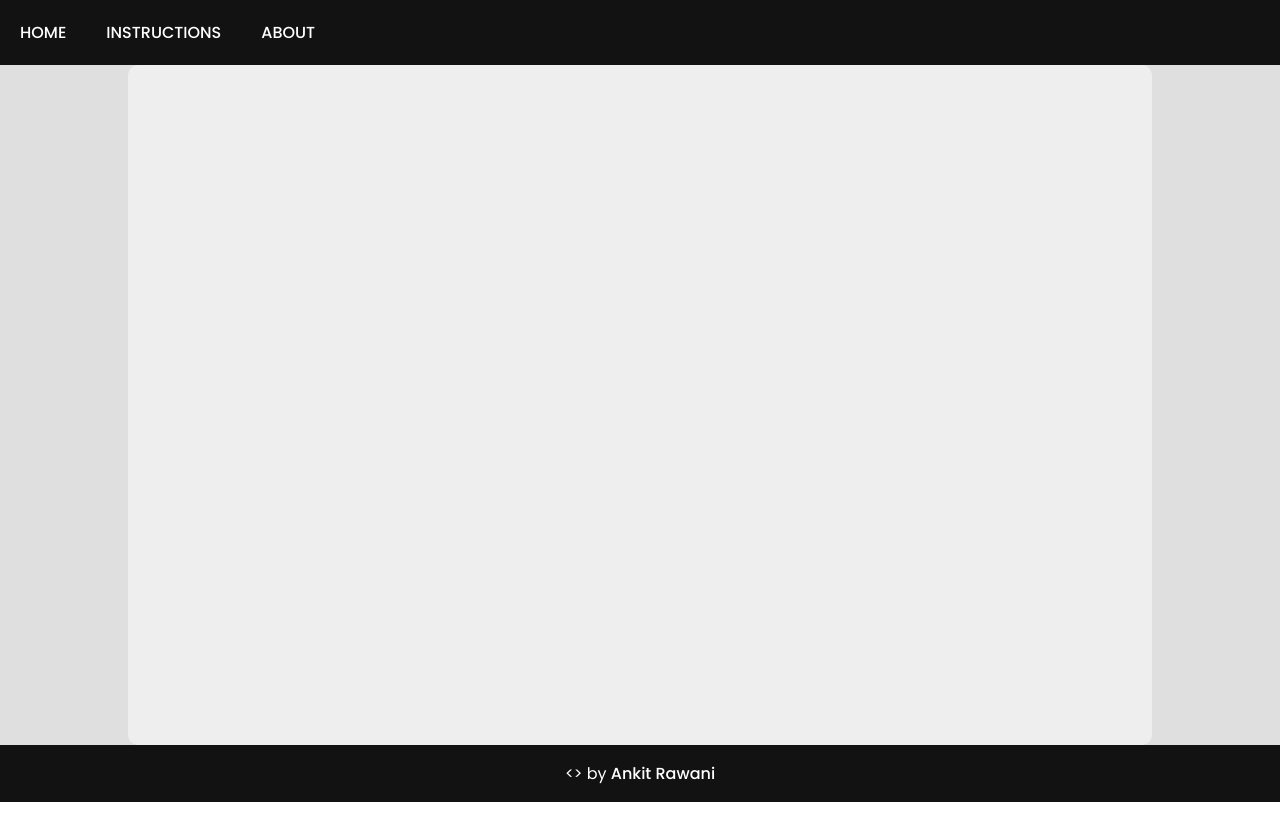
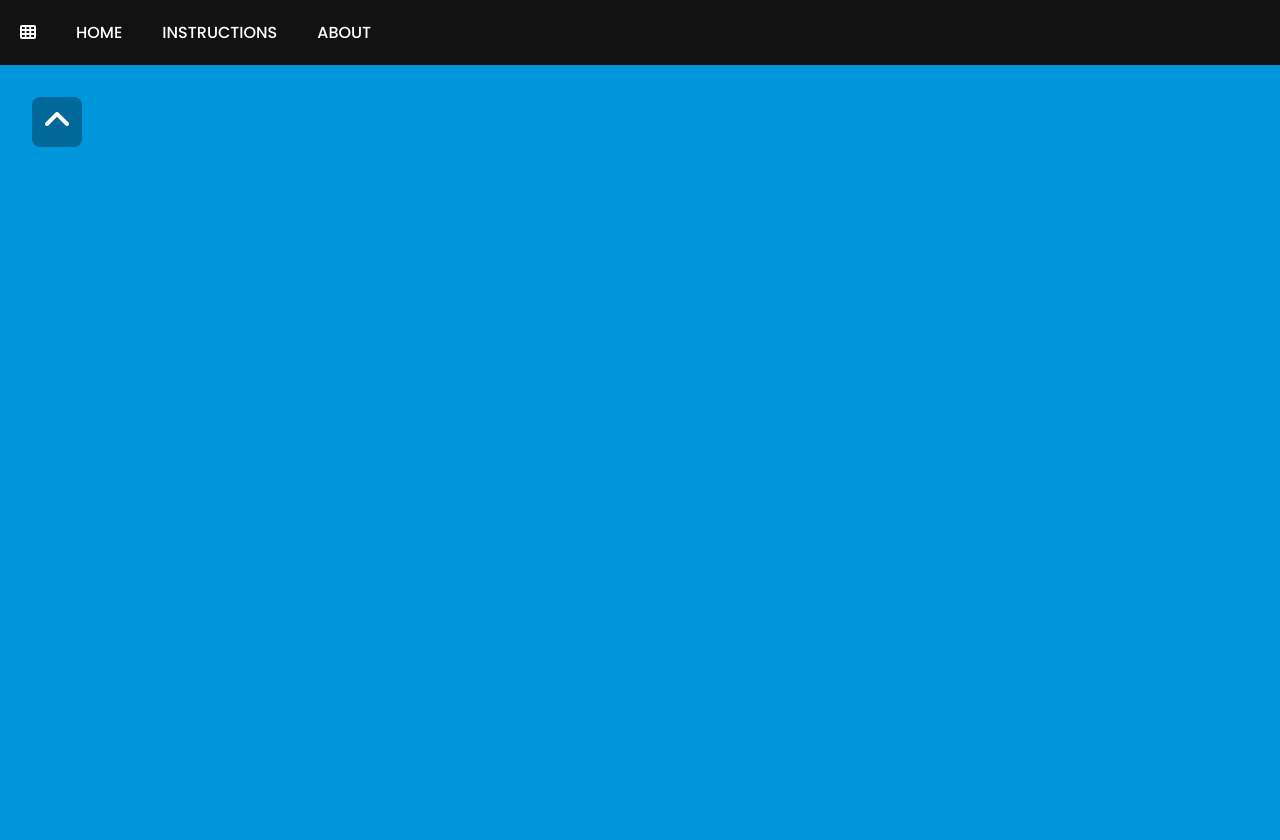
Before and after one commit to ankit-rawani/CovidQuiz, a plain HTML site: page index.html in a window 1280 px wide. Both pictures are taken after a click on the link "INSTRUCTIONS". Before the commit the page ends 802 px from the top, so only its background shows below. Drawn offline with Linux system fonts and the light colour scheme.

Commit message:
Ques pane, notifier pane made, transitions added

```diff
--- a/index.html
+++ b/index.html
@@ -8,22 +8,41 @@
     <link href="https://fonts.googleapis.com/css2?family=Poppins:wght@200;300;400;500;700&family=Raleway:wght@300;500;700&display=swap" rel="stylesheet">
 </head>
 <body>
-    <nav>
-        <a href="#">HOME</a>
-        <a href="#">INSTRUCTIONS</a>
-        <a href="#">ABOUT</a>
-    </nav>
+    <div id="nav-pane-qns">
+        <div>Questions</div>
+        <hr>
+        <div id="nav-pane"></div>
+    </div>
     <div id="root">
+        <nav>
+            <a id='nav-pane-button'><i class="fas fa-th"></i></a>
+            <a id='home-button'>HOME</a>
+            <a id='instructions-button'>INSTRUCTIONS</a>
+            <a id='about-button'>ABOUT</a>
+        </nav>
+        <div id="notifier">
+            <div id='notifier-close'><i class="fas fa-angle-up"></i></div>
+            <div id="notifier-content"></div>
+        </div>
         <div id="dashboard">
-            <div id="nav-pane"></div>
-            <div id="question"></div>
-            <div id="notifier"></div>
+            <div id="question-pane">
+                <div id="question">
+
+                </div>
+                <div id='options'>
+                    <div class="option" id="option1"></div>
+                    <div class="option" id="option2"></div>
+                    <div class="option" id="option3"></div>
+                    <div class="option" id="option4"></div>
+                </div>
+            </div>
         </div>
+        <footer>
+            <p><i class="fas fa-code"></i> by <a href="https://github.com/ankit-rawani/" target="_blank">Ankit Rawani</a></p>
+        </footer>
     </div>
-    <footer>
-        <p><> by <a href="https://github.com/ankit-rawani/" target="_blank">Ankit Rawani</a></p>
-    </footer>
     <script src="./questions.js"></script>
     <script src="./index.js"></script>
+    <script src="https://kit.fontawesome.com/6f523ba04e.js" crossorigin="anonymous"></script>
 </body>
 </html>
--- a/index.js
+++ b/index.js
@@ -0,0 +1,79 @@
+const navPane = document.querySelector('#nav-pane')
+const root = document.querySelector('#root')
+const navPaneQns = document.querySelector('#nav-pane-qns')
+const navPaneButton = document.querySelector('#nav-pane-button')
+const notifier = document.querySelector('#notifier')
+const questionPane = document.querySelector('#question-pane')
+const question = document.querySelector('#question')
+const option1 = document.querySelector('#option1')
+const option2 = document.querySelector('#option2')
+const option3 = document.querySelector('#option3')
+const option4 = document.querySelector('#option4')
+const homeButton = document.querySelector('#home-button')
+const instructionsButton = document.querySelector('#instructions-button')
+const aboutButton = document.querySelector('#about-button')
+const notifierClose = document.querySelector('#notifier-close')
+
+let navPaneOpen = false
+let notifierOpen = false
+
+window.onload = evt => {
+    console.log(document.body.offsetHeight, window.innerHeight)
+    if(document.body.offsetHeight < window.innerHeight) {
+        questionPane.style.height = window.innerHeight - document.querySelector('nav').offsetHeight - document.querySelector('footer').offsetHeight + 'px'
+    }
+
+    for(let i=0; i<15; i++){
+        let qn = document.createElement('div')
+        qn.className = 'qn_number'
+        qn.id = 'qn_'+i
+        qn.textContent = i+1
+        navPane.appendChild(qn)
+    }
+}
+
+navPaneButton.addEventListener('click', () => {
+    if(navPaneOpen) {
+        closeNavPane()
+    }
+    else {
+        openNavPane()
+    }
+})
+
+function openNavPane(){
+    navPaneQns.style.marginLeft = '0px'
+    navPaneOpen = true
+    navPaneButton.firstChild.className = 'fas fa-times'
+    root.style.marginLeft = navPaneQns.offsetWidth + 'px'
+}
+
+function closeNavPane() {
+    navPaneQns.style.marginLeft = -navPaneQns.offsetWidth + 'px'
+    navPaneOpen = false
+    navPaneButton.firstChild.className = 'fas fa-th'
+    root.style.marginLeft = '0px'
+}
+
+instructionsButton.addEventListener('click', openNotifier)
+notifierClose.addEventListener('click', closeNotifier)
+homeButton.addEventListener('click', closeNotifier)
+aboutButton.addEventListener('click', openNotifier)
+
+function openNotifier() {
+    notifier.style.marginTop = document.querySelector('nav').offsetHeight + 'px'
+    notifierOpen = true
+}
+
+function closeNotifier() {
+    notifier.style.marginTop = - notifier.offsetHeight + 'px'
+    notifierOpen = false
+}
+
+let qn_No = 0
+
+question.textContent = questions[qn_No].question
+option1.textContent = questions[qn_No].options[0]
+option2.textContent = questions[qn_No].options[1]
+option3.textContent = questions[qn_No].options[2]
+option4.textContent = questions[qn_No].options[3]
--- a/questions.js
+++ b/questions.js
@@ -1,6 +1,6 @@
 const questions = [
     {
-        question: 'Which of the following statement is/are correct about Favipiravir?',
+        question: 'Qn: Which of the following statement is/are correct about Favipiravir?',
         options: [
             'Favipiravir is an antiviral COVID-19 drug.',
             'Glenmark Pharmaceuticals under the brand name FabiFlu has launched an antiviral drug Favipiravir.',
@@ -12,7 +12,7 @@ const questions = [
         explanation: 'Favipiravir is an antiviral COVID-19 drug. Glenmark Pharmaceuticals under the brand name FabiFlu has launched an antiviral drug Favipiravir. It is India\'s first COVID- 19 drug launched, priced at Rs 103 per tablet.'
     },
     {
-        question: 'How many countries, areas or territories are suffering from novel coronavirus outbreak in the World?',
+        question: 'Qn: How many countries, areas or territories are suffering from novel coronavirus outbreak in the World?',
         options: [
             'More than 50',
             'More than 100',
@@ -24,7 +24,7 @@ const questions = [
         explanation: 'According to WHO, around 216 countries, areas or territories are suffering from novel coronavirus or COVID-19 outbreak in the world till 11 June, 2020.'
     },
     {
-        question: 'Thailand announced that it has proceeded to test its novel coronavirus vaccine on which animal/bird?',
+        question: 'Qn: Thailand announced that it has proceeded to test its novel coronavirus vaccine on which animal/bird?',
         options: [
             'Monkeys',
             'Lizards',
@@ -36,7 +36,7 @@ const questions = [
         explanation: 'After seeing positive results on mice now Thailand announced that it has proceeded to test its novel coronavirus vaccine on monkeys. The vaccine uses messenger RNA (mRNA) technology to weaken the strain of the virus and produce antigens to fight with the virus from the root.'
     },
     {
-        question: "In a study, which cells are found in COVID-19 patients 'bode well' for long term immunity?",
+        question: "Qn: In a study, which cells are found in COVID-19 patients 'bode well' for long term immunity?",
         options: [
             'P-cell',
             'D-cell',
@@ -48,7 +48,7 @@ const questions = [
         explanation: 'T cells are known as immune warriors help us fight some viruses, but their importance for battling SARS-CoV-2, the virus that causes COVID-19, has been unclear. Research is going on and maybe it can be fruitful.'
     },
     {
-        question: 'Name the vaccine that is jointly developed by the German company BioNTech and US pharma giant Pfizer for COVID-19?',
+        question: 'Qn: Name the vaccine that is jointly developed by the German company BioNTech and US pharma giant Pfizer for COVID-19?',
         options: [
             'BNT162',
             'PICOVACC',
@@ -60,7 +60,7 @@ const questions = [
         explanation: 'BNT162 is jointly developed by the German company BioNTech and US pharma giant Pfizer. It is a group of four potential vaccines based on the messenger RNA or mRNA, concept. On the other hand, PICOVACC is an inactivated vaccine developed by the private biopharma company Sinovac. These vaccines are in clinical trial phases.'
     },
     {
-        question: 'Name a clinical trial in which blood is transfused from recovered COVID-19 patients to a coronavirus patient who is in critical condition?',
+        question: 'Qn: Name a clinical trial in which blood is transfused from recovered COVID-19 patients to a coronavirus patient who is in critical condition?',
         options: [
             'Plasma Therapy',
             'Solidarity',
@@ -72,7 +72,7 @@ const questions = [
         explanation: 'Plasma Therapy or Convalescent Plasma Therapy is a clinical trial in which blood is transfused from recovered COVID-19 patients to a coronavirus patient who is in critical condition.'
     },
     {
-        question: 'How does Coronavirus transmit?',
+        question: 'Qn: How does Coronavirus transmit?',
         options: [
             'When a person sneezes or cough, droplets spread in the air or fall on the ground and nearby surfaces.',
             'If another person is nearby and inhales the droplets or touches these surfaces and further touches his face, eyes or mouth, he or she can get an infection.',
@@ -84,7 +84,7 @@ const questions = [
         explanation: 'Coronavirus (COVID-19) transmits through the above-mentioned options.'
     },
     {
-        question: 'What happens to a person suffering from COVID-19?',
+        question: 'Qn: What happens to a person suffering from COVID-19?',
         options: [
             'Around 80% of the people will require no treatment as such and will recover on their own.',
             'Around <20% or a small proportion may need hospitalisation.',
@@ -96,7 +96,7 @@ const questions = [
         explanation: 'A person who develops COVID-19: Majority of the people (80%) does not require treatment and will recover on their own, small proportion (<20%) may need hospitalisation and a very small proportion who are underlying chronic illness may need to admit in an ICU.'
     },
     {
-        question: 'In which age group the COVID-19 spreads?',
+        question: 'Qn: In which age group the COVID-19 spreads?',
         options: [
             'COVID-19 occur in all age groups.',
             'Coronavirus infection is mild in children.',
@@ -108,7 +108,7 @@ const questions = [
         explanation: 'COVID-19 occur in all the age groups. But according to AIMS the infection of coronavirus is mild in children. Persons are at risk who are old and a person suffering from some medical conditions like high blood pressure, cancer, lung disease, diabetes, heart disease.'
     },
     {
-        question: 'What is Coronavirus?',
+        question: 'Qn: What is Coronavirus?',
         options: [
             'It is a large family of viruses.',
             'It belongs to the family of Nidovirus.',
@@ -120,7 +120,7 @@ const questions = [
         explanation: 'Coronaviruses are a large family of viruses and belong to the Nidovirus family or Nidovirales order, which includes Coronaviridae, Arteriviridae, and Roniviridae families.'
     },
     {
-        question: 'World Health Organisation on 11 February, 2020 announced an official name for the disease that is causing the 2019 novel coronavirus outbreak? What is the new name of the disease?',
+        question: 'Qn: World Health Organisation on 11 February, 2020 announced an official name for the disease that is causing the 2019 novel coronavirus outbreak? What is the new name of the disease?',
         options: [
             'COVID-19',
             'COVn-19',
@@ -132,7 +132,7 @@ const questions = [
         explanation: 'WHO named the disease that is caused by the novel coronavirus as COVID-19.'
     },
     {
-        question: 'The first case of novel coronavirus was identified in ...',
+        question: 'Qn: The first case of novel coronavirus was identified in ...',
         options: [
             'Beijing',
             'Shanghai',
@@ -144,7 +144,7 @@ const questions = [
         explanation: 'The first case of novel coronavirus was identified in Wuhan, Hubei Province, China'
     },
     {
-        question: 'Which of the following diseases are related to coronavirus?',
+        question: 'Qn: Which of the following diseases are related to coronavirus?',
         options: [
             'MERS',
             'SARS',
@@ -156,7 +156,7 @@ const questions = [
         explanation: 'Coronavirus may cause illness from the common cold to more other serious diseases like Middle East Respiratory Syndrome (MERS-CoV) and Severe Acute Respiratory Syndrome (SARS-CoV).'
     },
     {
-        question: 'Mild Symptoms of Novel coronavirus are:',
+        question: 'Qn: Mild Symptoms of Novel coronavirus are:',
         options: [
             'Fever',
             'Cough',
@@ -168,7 +168,7 @@ const questions = [
         explanation: 'People infected with novel coronavirus or 2019-nCoV reported with mild symptoms namely fever, cough and shortness of breath. Whereas other common symptoms may include runny nose, headache, sore throat, a general feeling of unwell, etc.'
     },
     {
-        question: 'From where coronavirus got its name?',
+        question: 'Qn: From where coronavirus got its name?',
         options: [
             'Due to their crown-like projections.',
             'Due to their leaf-like projections.',
--- a/style.css
+++ b/style.css
@@ -2,13 +2,16 @@ body {
     padding: 0%;
     margin: 0%;
     font-family: 'Poppins', sans-serif;
+    background-color: rgb(0, 150, 219);
 }
 
 nav {
     display: flex;
     flex-direction: row;
     align-items: center;
+    position: relative;
     background-color: #121212;
+    z-index: 15;
 }
 
 nav a {
@@ -16,6 +19,7 @@ nav a {
     padding: 10px;
     margin: 10px;
     color: white;
+    cursor: pointer;
 }
 
 a {
@@ -40,6 +44,8 @@ p {
 
 #root {
     background-color: rgb(0, 0, 0);
+    transition: margin-left 0.5s;
+    overflow: hidden;
 }
 
 #dashboard {
@@ -47,28 +53,95 @@ p {
 }
 
 #nav-pane {
-    position: absolute;
-    width: 30vw;
-    background-color: #0043d4;
-    z-index: 10;
-    left: -30vw;
+    display: grid;
+    grid-template-columns: 1fr 1fr 1fr;
 }
 
-#question {
+#nav-pane-qns {
+    position: absolute;
+    z-index: 10;
+    margin-left: -300px;
+    transition: margin-left 0.5s;
+    text-align: center;
+    padding: 6px;
+    overflow: hidden;
+}
+
+#nav-pane-qns:first-child {
+    color: white;
+    font-size: 35px;
+    font-family: 'Raleway', sans-serif;
+}
+
+#question-pane {
     width: 80vw;
-    height: 85vh;
     margin: 0 auto;
+    padding: 24px;
     border-radius: 10px;
     background-color: #eee;
 }
 
 #notifier {
-    background-color: #0043d4;
+    background-color: rgb(0, 150, 219);
     position: absolute;
-    top: -100vh;
+    margin-top: -2400px;
+    transition: margin-top 1s;
     left: 0px;
+    top: 0px;
     width: 100vw;
     height: 100vh;
+}
+
+#question {
+    background-color: rgb(233, 233, 233);
+    width: 64vw;
+    padding: 12px;
+    border: 1px solid #cecece;
+    border-radius: 8px;
+    font-size: 20px;
+    border-left: 4px solid rgb(0, 150, 219);
+    margin: 0 auto;
+}
+
+#options {
+    margin: 0 auto;
+    padding: 12px;
+    width: 64vw;
+}
+
+.option {
+    padding: 12px;
+    background-color: rgb(233, 233, 233);
+    margin: 6px;
+    border: 1px solid #cecece;
+    border-radius: 8px;
+    border-left: 4px solid rgb(240, 149, 12);
+}
+
+.qn_number {
+    display: block;
+    width: 60px;
+    height: 50px;
+    text-align: center;
+    line-height: 50px;
+    border-radius: 8px;
+    margin: 4px;
+    font-size: 30px;
+    background-color: rgb(255, 255, 255);
+    color: #0f0f0f;
+    font-family: 'Poppins', sans-serif;
+    cursor: pointer;
+}
+
+#notifier-close {
+    color: white;
+    margin: 32px;
+    font-size: 32px;
+    width: 50px;
+    height: 50px;
+    background-color: rgba(0, 0, 0, 0.3);
+    text-align: center;
+    border-radius: 8px;
 }
 
 @media only screen and (max-width: 600px){
```
